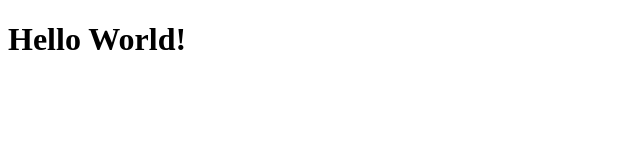
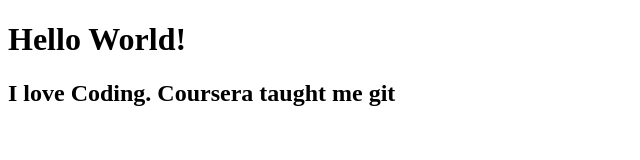
Before and after one commit to yaseenomeira/coursera-test, a plain HTML site: page site/index.html in a window 1280 px wide. Shown: the whole page, without its empty margins (0-640 px from the left). Drawn offline with Linux system fonts and the light colour scheme.

Commit message:
Small editon

```diff
--- a/site/index.html
+++ b/site/index.html
@@ -8,5 +8,6 @@
 </head>
 <body>
     <h1>Hello World!</h1>
+    <h2>I love Coding. Coursera taught me git</h2>
 </body>
 </html>
```
